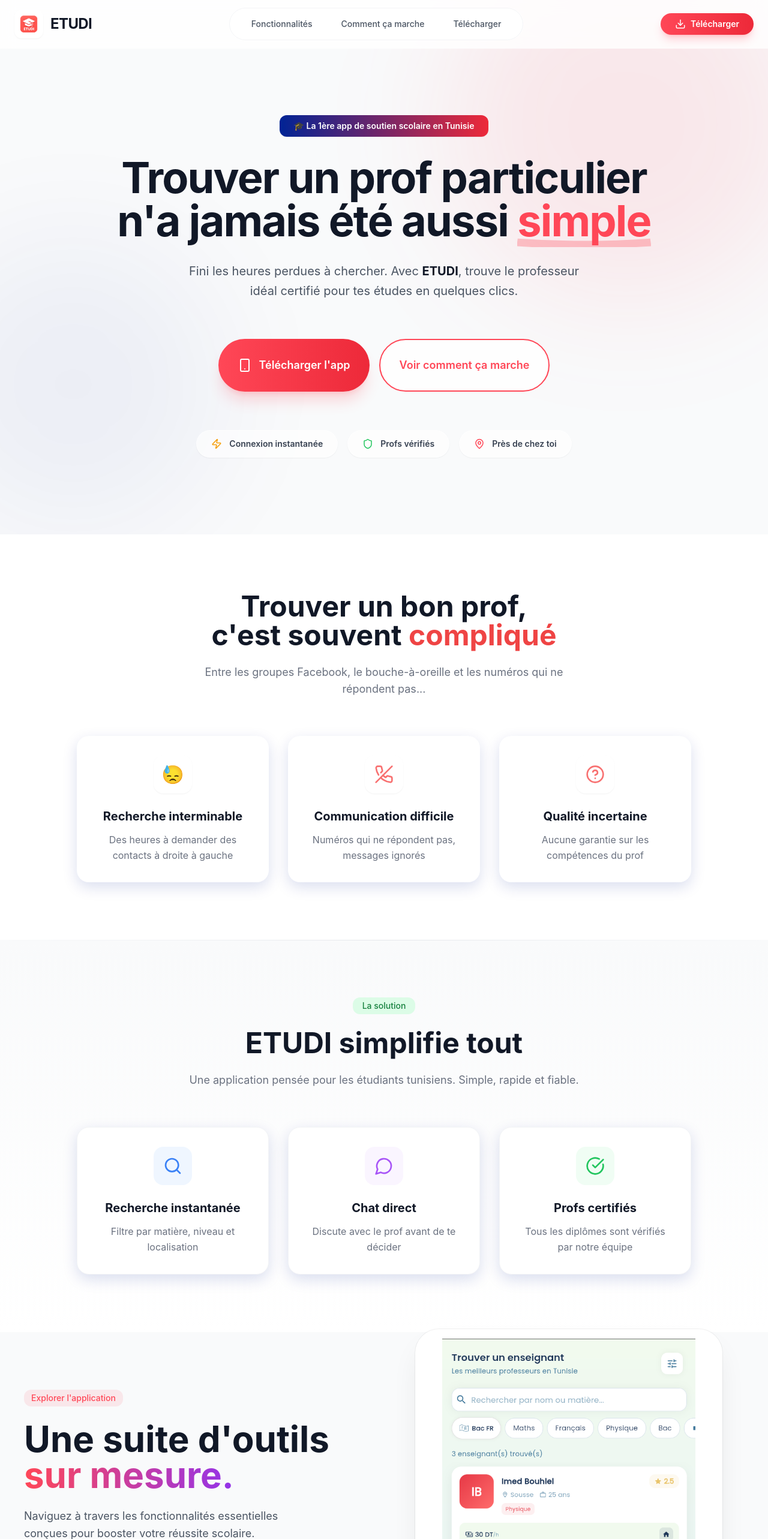
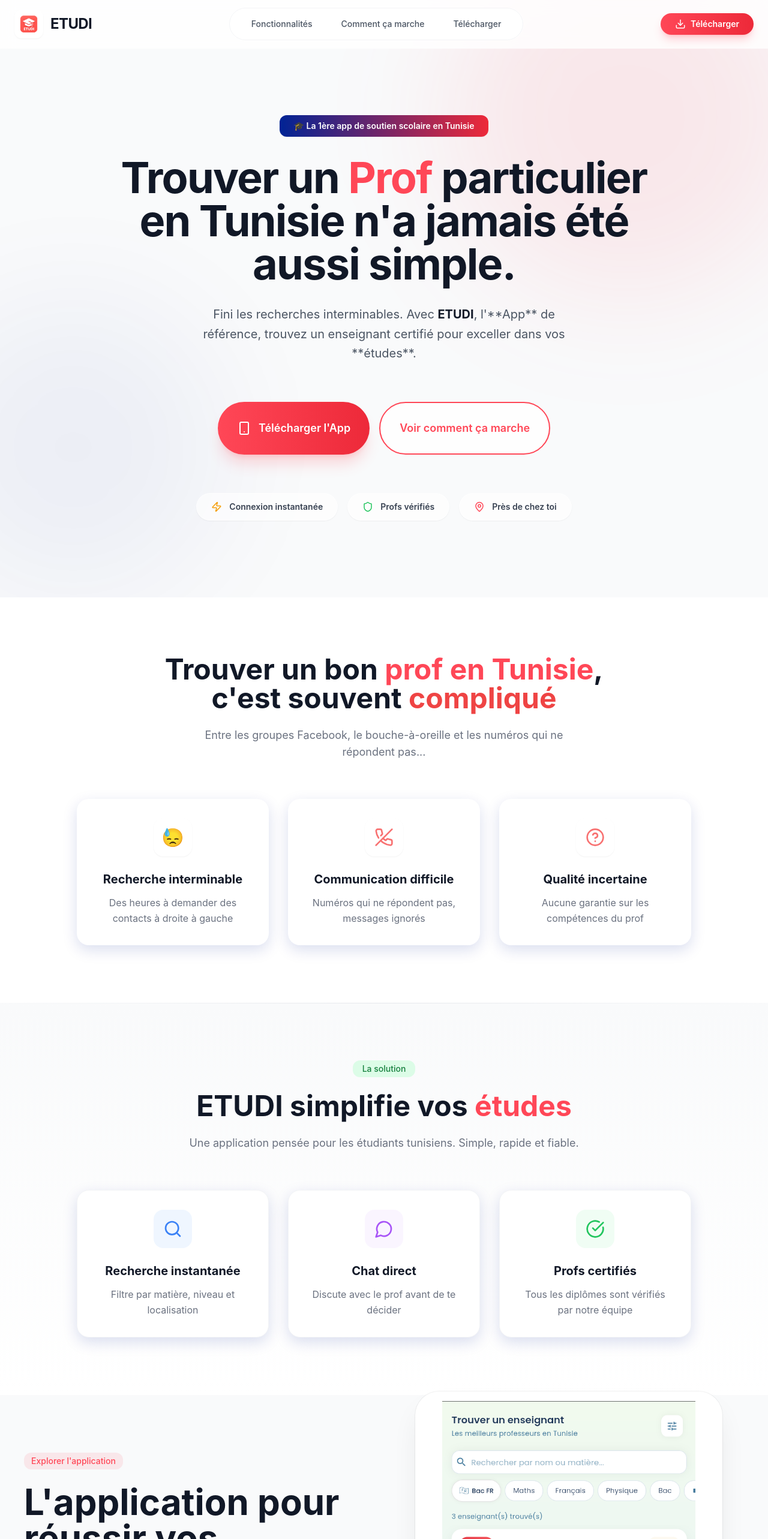
Before and after one commit to Marw1BS/etudi_web, a React (Vite) app: page / in a window 1280 px wide. Shown: the top 2566 px of the page at 60% size. Built offline with nearby package versions, Linux system fonts and the light colour scheme.

Commit message:
feat: SEO Full Combo (Content + JSON-LD + Sitemap)

```diff
--- a/index.html
+++ b/index.html
@@ -26,6 +26,29 @@
     <meta property="twitter:description"
         content="Trouve ton prof idéal, suis ta progression et réussis ton année. Télécharge ETUDI pour transformer tes résultats scolaires.">
     <meta property="twitter:image" content="/images/logo_etudi.webp">
+
+    <!-- JSON-LD Structured Data for Software Application -->
+    <script type="application/ld+json">
+    {
+      "@context": "https://schema.org",
+      "@type": "SoftwareApplication",
+      "name": "ETUDI",
+      "operatingSystem": "iOS, Android",
+      "applicationCategory": "EducationalApplication",
+      "aggregateRating": {
+        "@type": "AggregateRating",
+        "ratingValue": "4.8",
+        "ratingCount": "1250"
+      },
+      "offers": {
+        "@type": "Offer",
+        "price": "0",
+        "priceCurrency": "TND"
+      },
+      "description": "La première application de soutien scolaire en Tunisie. Trouvez un prof particulier, gérez vos notes et votre planning scolaire.",
+      "countryOfOrigin": "TN"
+    }
+    </script>
 </head>
 
 <body>
--- a/src/pages/Home/index.jsx
+++ b/src/pages/Home/index.jsx
@@ -218,23 +218,17 @@ function Home() {
             </div>
 
             <h1 className="text-5xl lg:text-7xl font-bold leading-tight text-gray-900 tracking-tight">
-              Trouver un prof particulier <br /> n'a jamais été aussi{' '}
-              <span className="text-primary relative inline-block">
-                simple
-                <svg className="absolute w-full h-4 -bottom-2 left-0 text-primary/30" viewBox="0 0 100 10" preserveAspectRatio="none">
-                  <path d="M0 5 Q 50 10 100 5" stroke="currentColor" strokeWidth="8" fill="none" />
-                </svg>
-              </span>
+              Trouver un <span className="text-primary">Prof</span> particulier <br /> en Tunisie n'a jamais été aussi simple.
             </h1>
 
             <p className="text-xl text-gray-600 max-w-2xl mx-auto leading-relaxed">
-              Fini les heures perdues à chercher. Avec <span className="font-bold text-gray-900">ETUDI</span>, trouve le professeur idéal certifié pour tes études en quelques clics.
+              Fini les recherches interminables. Avec <span className="font-bold text-gray-900">ETUDI</span>, l'**App** de référence, trouvez un enseignant certifié pour exceller dans vos **études**.
             </p>
 
             {/* CTA Buttons */}
             <div className="flex flex-col sm:flex-row gap-4 justify-center pt-8">
               <Button size="lg" className="rounded-full px-10 py-7 text-lg shadow-xl shadow-primary/20 hover:shadow-2xl hover:shadow-primary/30 bg-gradient-to-r from-primary to-primary-dark border-0">
-                <Smartphone size={24} className="mr-3" /> Télécharger l'app
+                <Smartphone size={24} className="mr-3" /> Télécharger l'App
               </Button>
               <Button size="lg" variant="outline" className="rounded-full px-10 py-7 text-lg bg-white/80 hover:bg-white border-2 border-gray-100 text-gray-700">
                 Voir comment ça marche
@@ -259,7 +253,7 @@ function Home() {
         <div className="container mx-auto px-6">
           <div className="text-center mb-16">
             <h2 className="text-3xl md:text-5xl font-bold text-gray-900 mb-6">
-              Trouver un bon prof, <br /> c'est souvent <span className="text-red-500">compliqué</span>
+              Trouver un bon <span className="text-primary">prof en Tunisie</span>, <br /> c'est souvent <span className="text-red-500">compliqué</span>
             </h2>
             <p className="text-gray-500 max-w-2xl mx-auto text-lg">
               Entre les groupes Facebook, le bouche-à-oreille et les numéros qui ne répondent pas...
@@ -291,7 +285,7 @@ function Home() {
               La solution
             </Badge>
             <h2 className="text-3xl md:text-5xl font-bold text-gray-900 mb-6">
-              ETUDI simplifie tout
+              ETUDI simplifie vos <span className="text-primary">études</span>
             </h2>
             <p className="text-gray-500 max-w-2xl mx-auto text-lg">
               Une application pensée pour les étudiants tunisiens. Simple, rapide et fiable.
@@ -336,7 +330,7 @@ function Home() {
               <div className="mb-32 pl-4">
                 <Badge className="mb-6 bg-primary/10 text-primary border-primary/20">Explorer l'application</Badge>
                 <h2 className="text-4xl md:text-6xl font-bold text-gray-900 mb-6 leading-tight">
-                  Une suite d'outils <br /> <span className="text-transparent bg-clip-text bg-gradient-to-r from-primary to-purple-600">sur mesure.</span>
+                  L'application pour réussir vos <br /> <span className="text-transparent bg-clip-text bg-gradient-to-r from-primary to-purple-600">études en Tunisie.</span>
                 </h2>
                 <p className="text-gray-600 text-lg leading-relaxed max-w-md">
                   Naviguez à travers les fonctionnalités essentielles conçues pour booster votre réussite scolaire.
```
Also changed, not shown: public/robots.txt (added), 1 other file (tests, documents, lock files or other folders).
